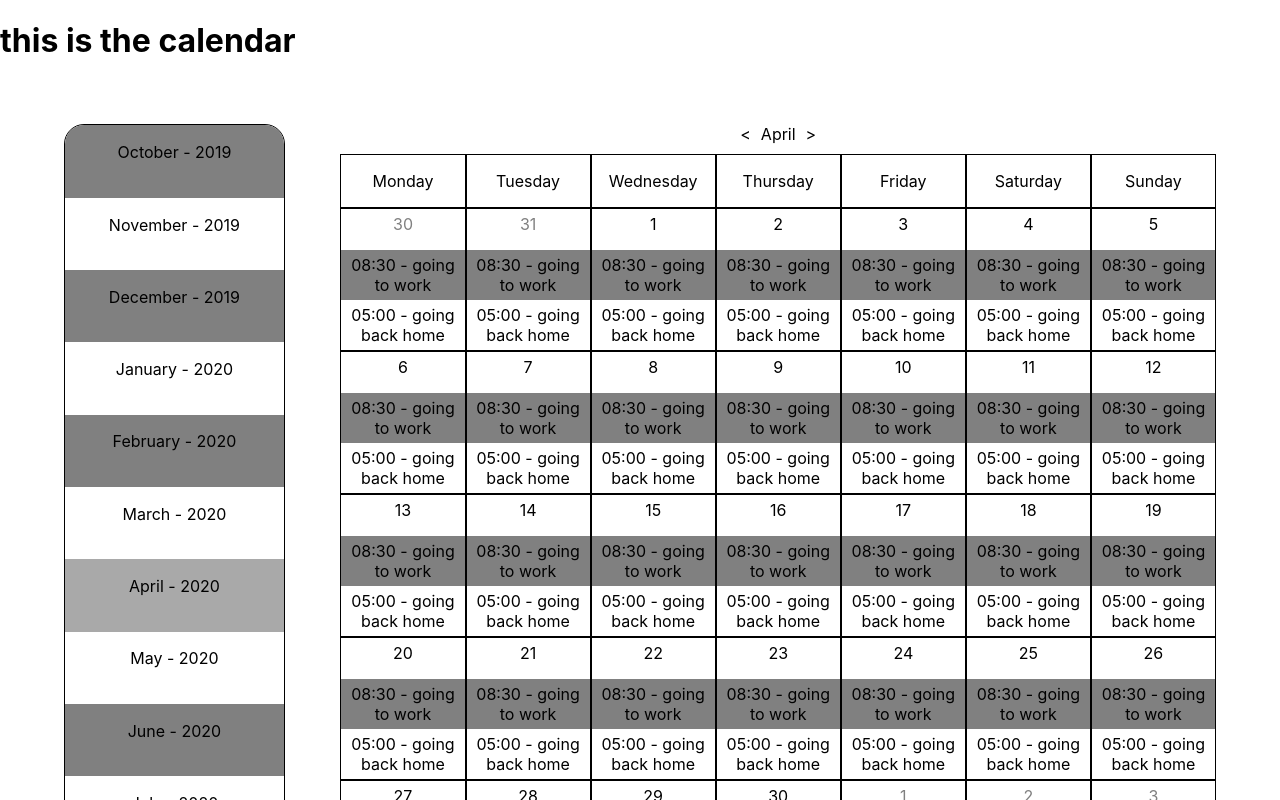
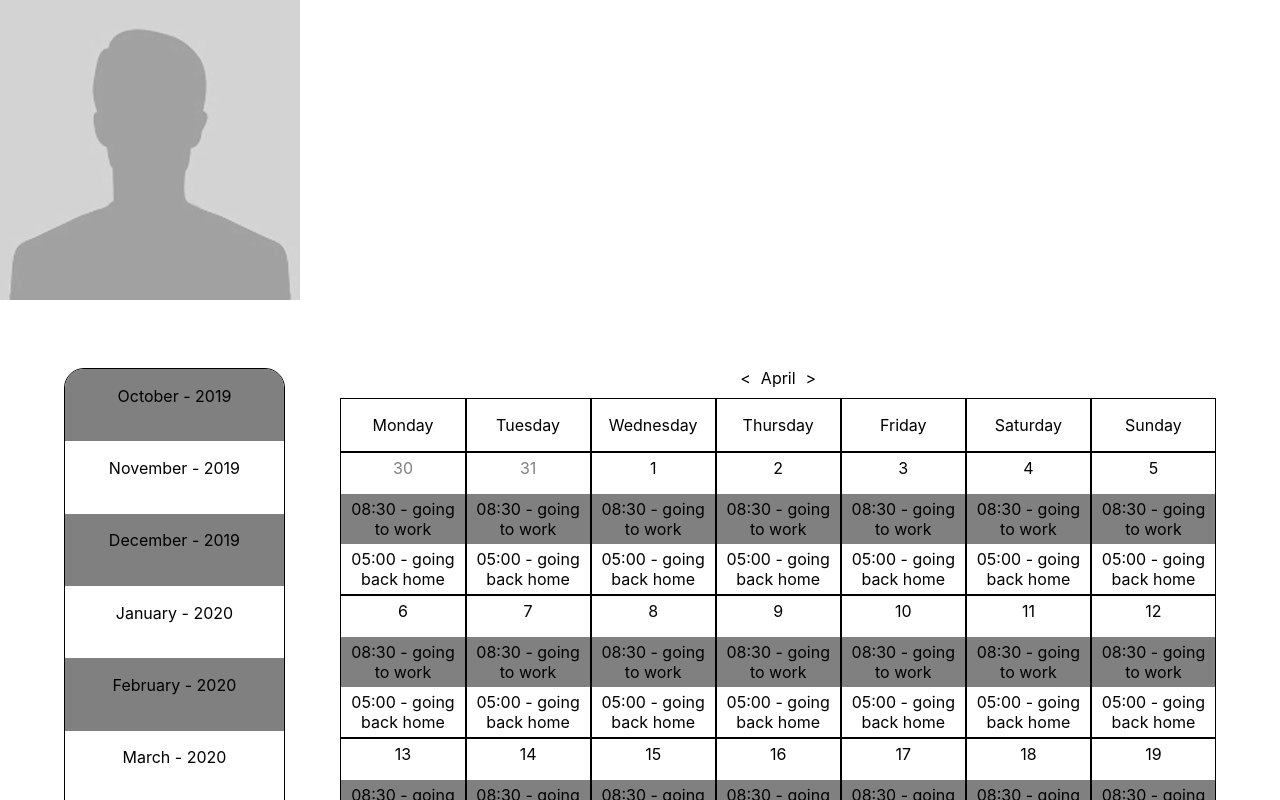
Before and after one commit to joey-dev/calendar, a React (Create React App) app: page / in a window 1280 px wide. Shown: the top 800 px of the page. Built offline with nearby package versions, Linux system fonts and the light colour scheme.

Commit message:
calendar month switcher works, working on profile

```diff
--- a/src/App.js
+++ b/src/App.js
@@ -1,13 +1,16 @@
 import React from 'react';
 import { BrowserRouter, Route, Switch } from 'react-router-dom';
-import Calendar from './containers/Calendar/Calendar';
+import Layout from './components/layouts/Layout/Layout';
+import Calendar from './pages/Calendar/Calendar';
 
 function App() {
     return (
         <BrowserRouter>
-            <Switch>
-                <Route path="/" exact component={Calendar}/>
-            </Switch>
+            <Layout>
+                <Switch>
+                    <Route path="/" exact component={Calendar}/>
+                </Switch>
+            </Layout>
         </BrowserRouter>
     );
 }
--- /dev/null
+++ b/src/atomic/atoms/profile/ProfilePicture.js
@@ -0,0 +1,33 @@
+import PropTypes from 'prop-types';
+import React from 'react';
+import styled from 'styled-components';
+
+
+const StyledDiv = styled.div`
+    cursor: ${props => props.isClickable ? 'pointer' : 'default'}
+    border-radius: 20px;
+    overflow: hidden;
+`;
+
+const ProfilePicture = (props) => {
+    const imageName = props.image ? props.image : 'noPicture.jpeg';
+    const images = require.context('../../../assets/images/profilePictures', true)
+    const image = images('./' + imageName);
+
+    return (
+        <StyledDiv>
+            <img
+                src={image}
+                alt="Your profile"
+                onClick={props.clicked}
+            />
+        </StyledDiv>
+    );
+};
+
+ProfilePicture.propTypes = {
+    isClickable: PropTypes.bool,
+    clicked: PropTypes.func,
+};
+
+export default ProfilePicture;
--- a/src/atomic/modecules/calendar/CalendarMonthSwitcher.js
+++ b/src/atomic/modecules/calendar/CalendarMonthSwitcher.js
@@ -1,7 +1,7 @@
 import PropTypes from 'prop-types';
 import React from 'react';
-import ArrowLeft from '../../atoms/Arrows/ArrowLeft';
-import ArrowRight from '../../atoms/Arrows/ArrowRight';
+import ArrowLeft from '../../atoms/arrows/ArrowLeft';
+import ArrowRight from '../../atoms/arrows/ArrowRight';
 import styled from 'styled-components';
 
 
--- /dev/null
+++ b/src/atomic/templates/layout/Header.js
@@ -0,0 +1,20 @@
+import React, { Component } from 'react';
+import ProfilePicture from '../../atoms/profile/ProfilePicture';
+
+class Header extends Component {
+    openProfileHandler = () => {
+
+    }
+
+    render() {
+        return (
+            <div>
+                <ProfilePicture
+                    clicked={this.openProfileHandler}
+                />
+            </div>
+        );
+    }
+}
+
+export default Header;
--- /dev/null
+++ b/src/components/layouts/Layout/Layout.js
@@ -0,0 +1,13 @@
+import React from 'react';
+import Header from '../../../atomic/templates/layout/Header';
+
+const Layout = (props) => {
+    return (
+        <div>
+            <Header />
+            {props.children}
+        </div>
+    );
+};
+
+export default Layout;
--- a/src/containers/Calendar/Calendar.js
+++ b/src/pages/Calendar/Calendar.js
@@ -131,7 +131,6 @@ class Calendar extends Component {
 
         return (
             <div>
-                <h1>this is the calendar</h1>
                 {calendarTemplate}
             </div>
         );
```
Also changed, not shown: src/pages/Profile/Profile.js (added, +13 -0 lines), src/assets/images/profilePictures/noPicture.jpeg (added), src/atomic/atoms/arrows/ArrowLeft.js (renamed from src/atomic/atoms/Arrows/ArrowLeft.js), src/atomic/atoms/arrows/ArrowRight.js (renamed from src/atomic/atoms/Arrows/ArrowRight.js).
